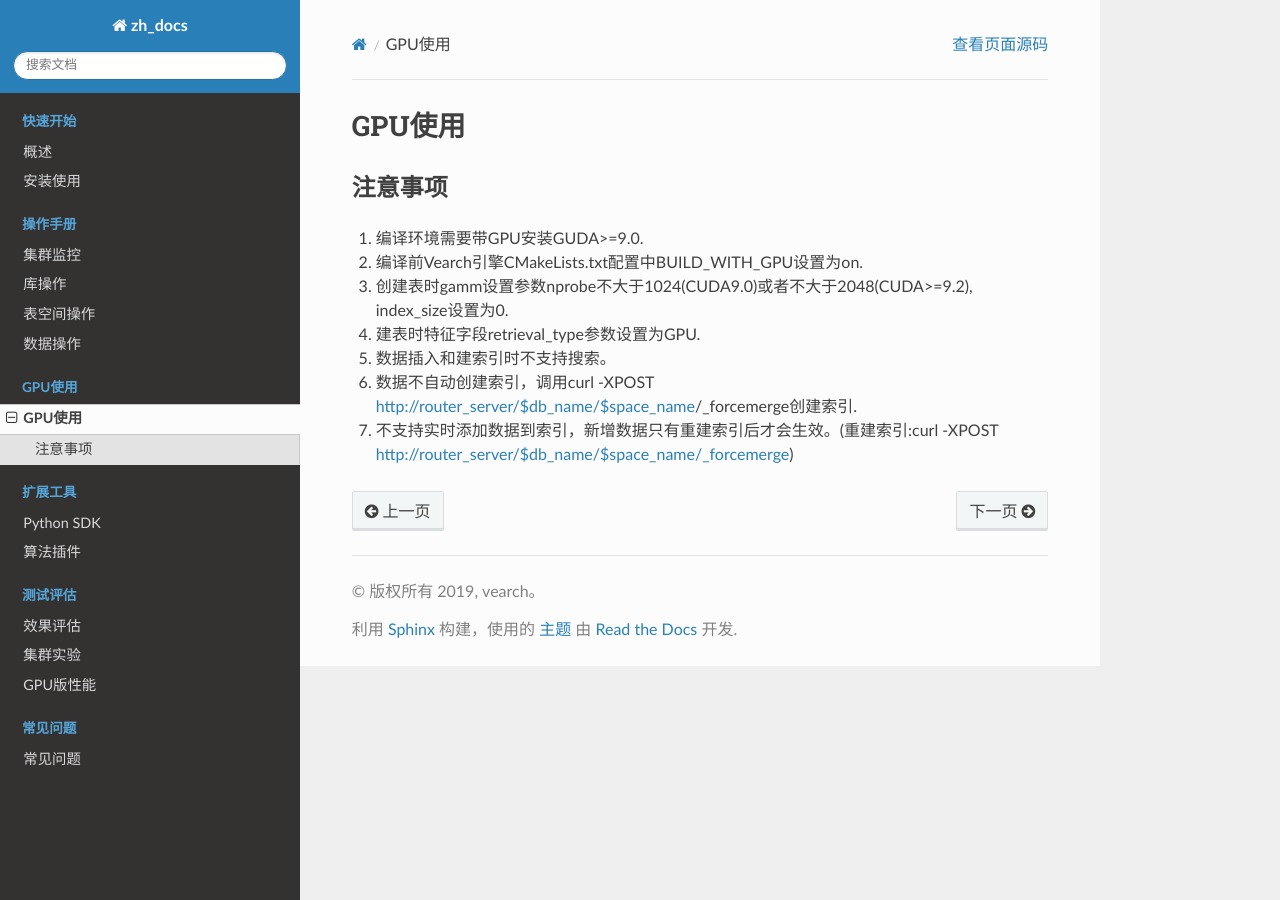
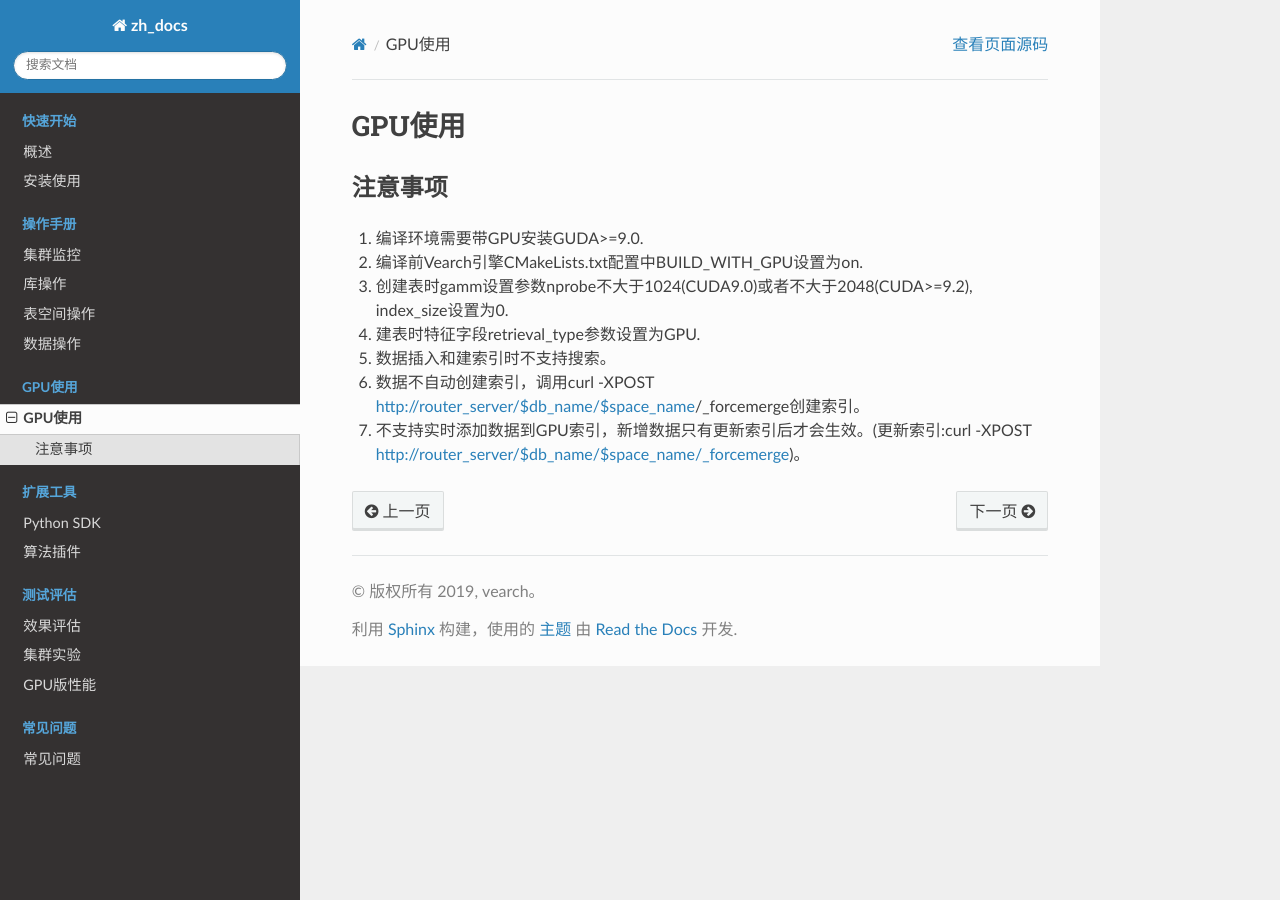
Before and after one commit to vearch/zh_docs, a Sphinx documentation site: the page built from docs/source/gpu/gpu_op.rst, in a window 1280 px wide. Built offline with Sphinx 7.4.7 and the Read the Docs theme 2.0.0, drawn with Linux system fonts in a browser that asks for light colours; pages that are not in the unit, such as notebooks, are missing from menus.

Commit message:
Update gpu_op.rst

```diff
--- a/docs/source/gpu/gpu_op.rst
+++ b/docs/source/gpu/gpu_op.rst
@@ -15,6 +15,6 @@ GPU使用
 
 5. 数据插入和建索引时不支持搜索。
 
-6. 数据不自动创建索引，调用curl -XPOST http://router_server/$db_name/$space_name/_forcemerge创建索引.
+6. 数据不自动创建索引，调用curl -XPOST http://router_server/$db_name/$space_name/_forcemerge创建索引。
 
-7. 不支持实时添加数据到索引，新增数据只有重建索引后才会生效。(重建索引:curl -XPOST http://router_server/$db_name/$space_name/_forcemerge)
+7. 不支持实时添加数据到GPU索引，新增数据只有更新索引后才会生效。(更新索引:curl -XPOST http://router_server/$db_name/$space_name/_forcemerge)。
```
